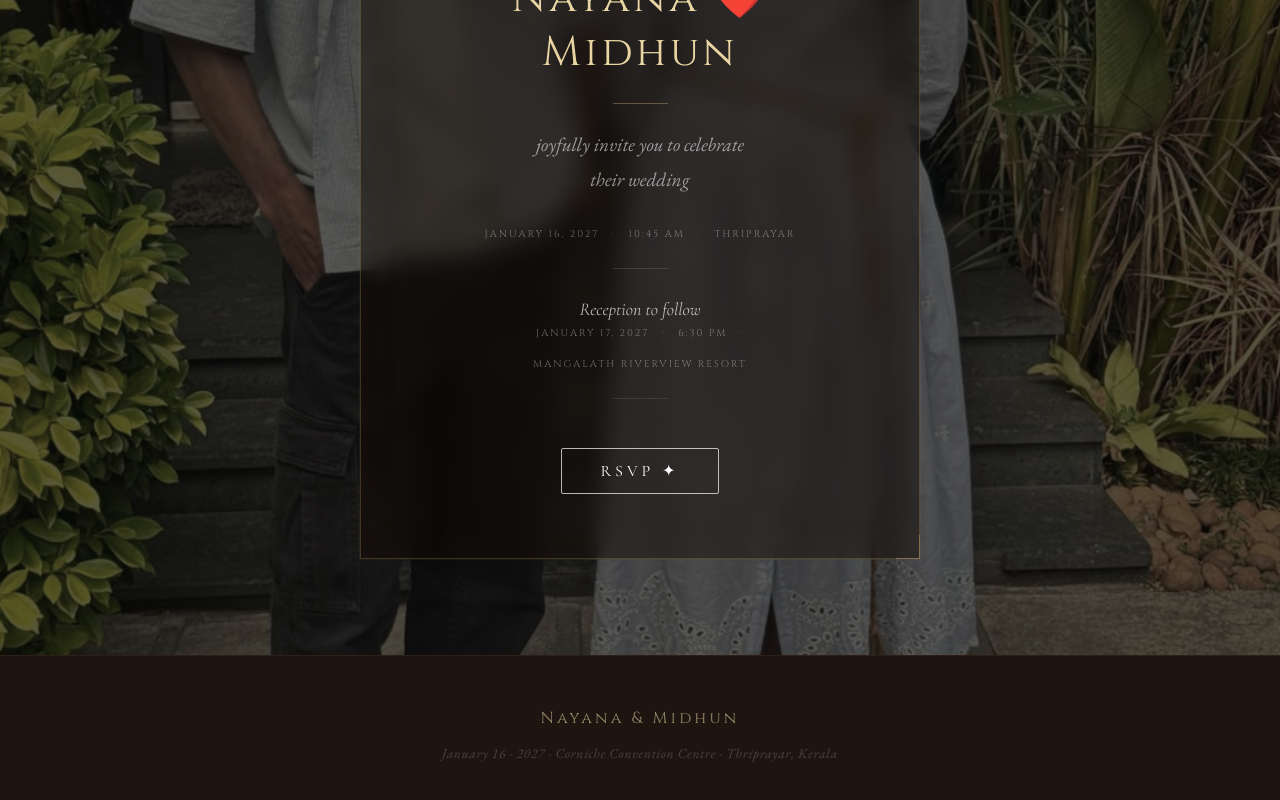
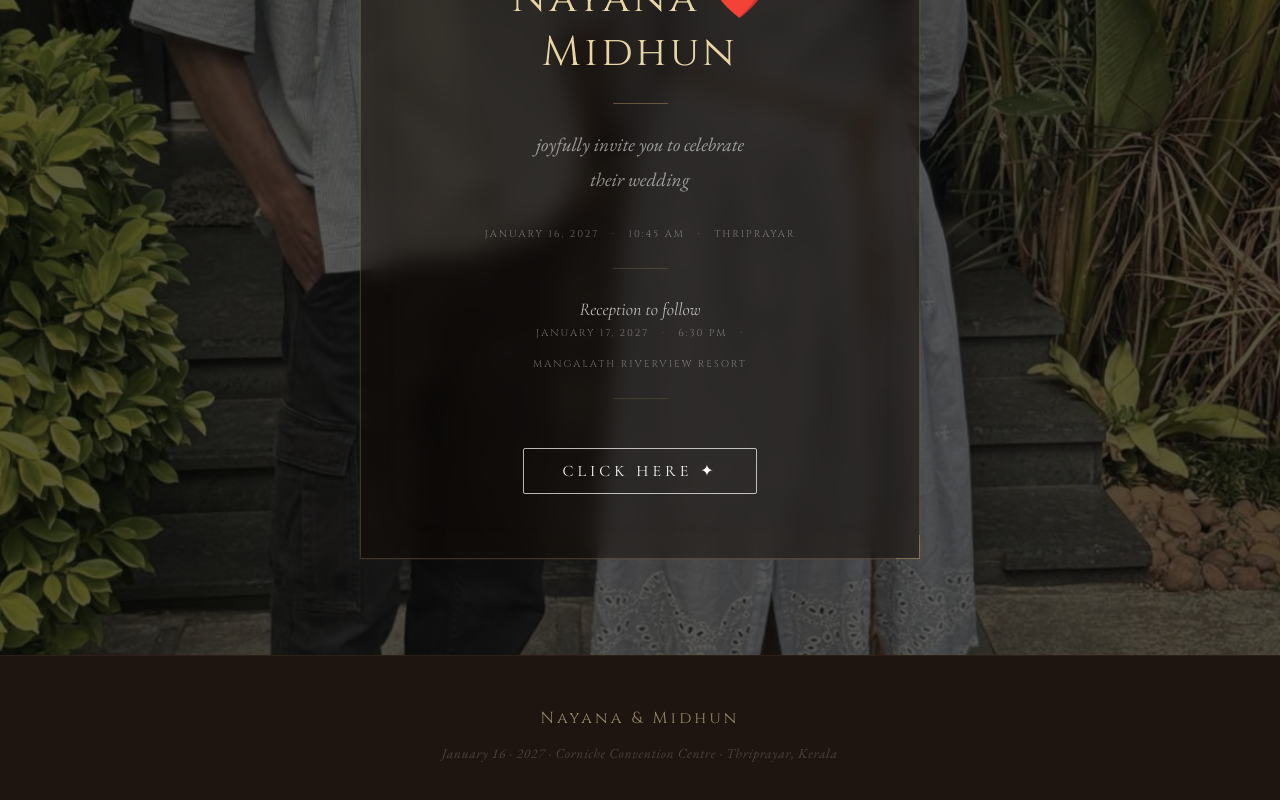
Before and after one commit to abin-webdev/Wedding-site, a React (Create React App) app: page / in a window 1280 px wide. Shown: the part 1771-2571 px from the top of the page. Built offline with nearby package versions, Linux system fonts and the light colour scheme.

Commit message:
Change RSVP button text to 'CLICK HERE'

```diff
--- a/src/pages/Home.js
+++ b/src/pages/Home.js
@@ -319,7 +319,7 @@ export default function Home() {
           {/* ── RSVP Button ── */}
           <div className="inv-line" style={{ marginTop: "1.5rem", opacity: 0.4 }} />
           <button className="rsvp-open-btn" onClick={() => setShowRSVP(true)}>
-            RSVP ✦
+            CLICK HERE ✦
           </button>
 
         </div>
```
